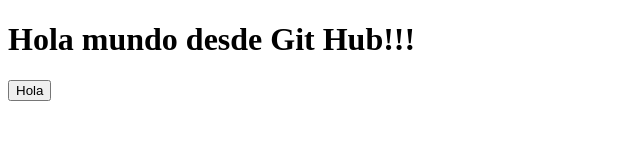
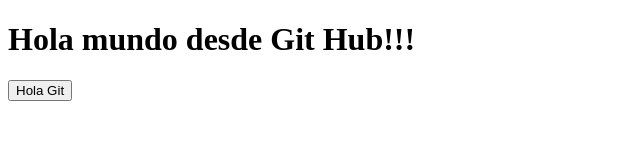
Before and after one commit to IASP87HOTMAIL/NuevoRepo, a plain HTML site: page index.html in a window 1280 px wide. Shown: the full height of the page, 0-640 px from the left. Drawn offline with Linux system fonts and the light colour scheme.

Commit message:
comentario

```diff
--- a/index.html
+++ b/index.html
@@ -7,7 +7,7 @@
 <body>
 	<h1>Hola mundo desde Git Hub!!!</h1>
 	<div>
-		<button>Hola</button>
+		<button>Hola Git</button>
 	</div>
 </body>
 </html>
```
